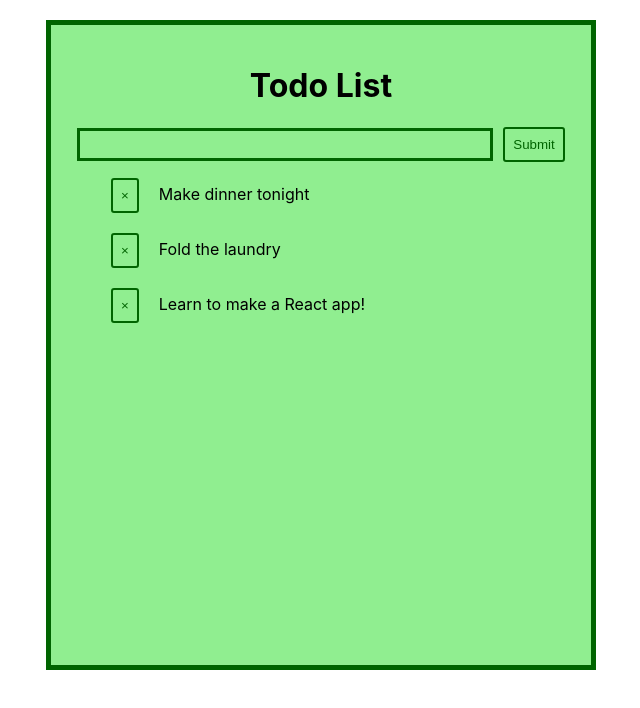
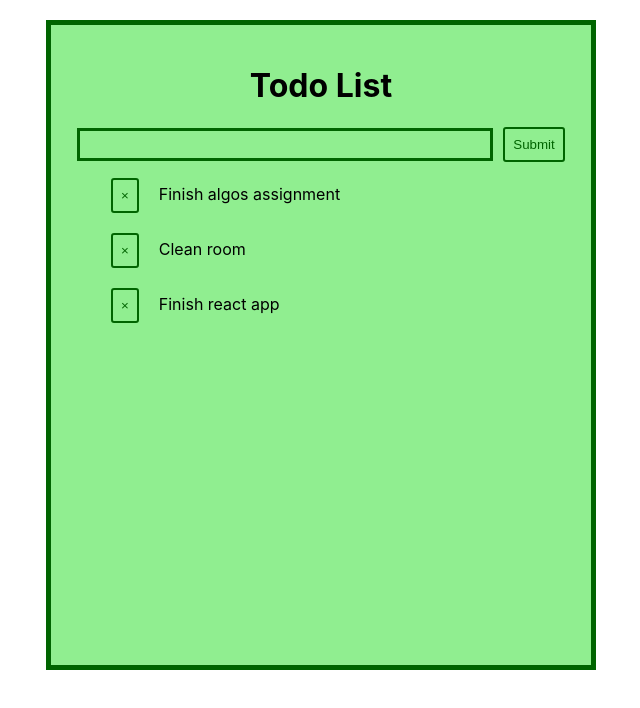
Before and after one commit to SrishtiR/react-todo-list, a React (Create React App) app: page / in a window 1280 px wide. Shown: the top 708 px of the page, without its empty margins (319-959 px from the left). Built offline with nearby package versions, Linux system fonts and the light colour scheme.

Commit message:
change list

```diff
--- a/src/App.js
+++ b/src/App.js
@@ -8,9 +8,9 @@ class App extends Component {
   	super(props);
   	this.state = {
   		todos: [
-  		{id:0,text:"Make dinner tonight"},
-  		{id:1,text:"Fold the laundry"},
-  		{id:2,text:"Learn to make a React app!"}
+  		{id:0,text:"Finish algos assignment"},
+  		{id:1,text:"Clean room"},
+  		{id:2,text:"Finish react app"}
   		],
   		nextId:3
   	}
```
